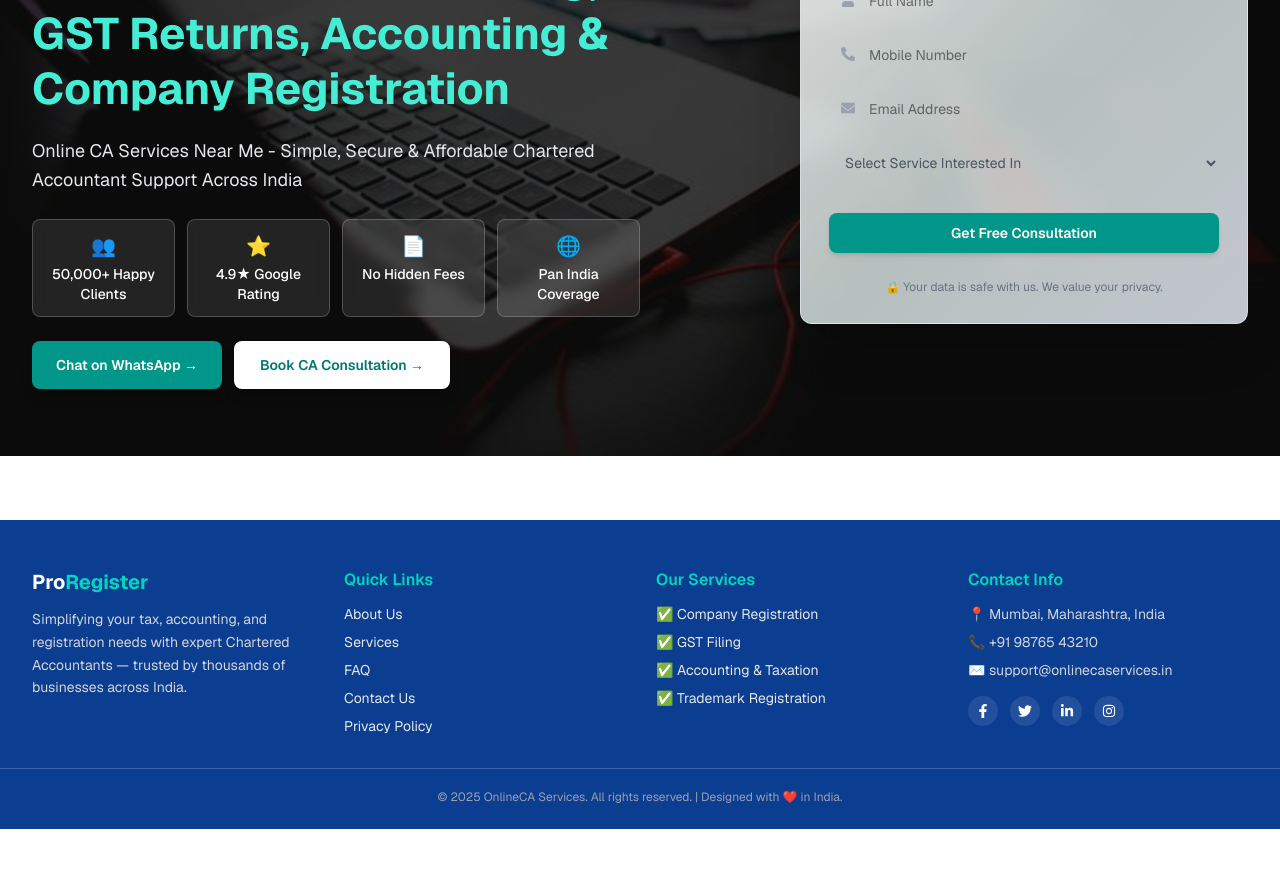
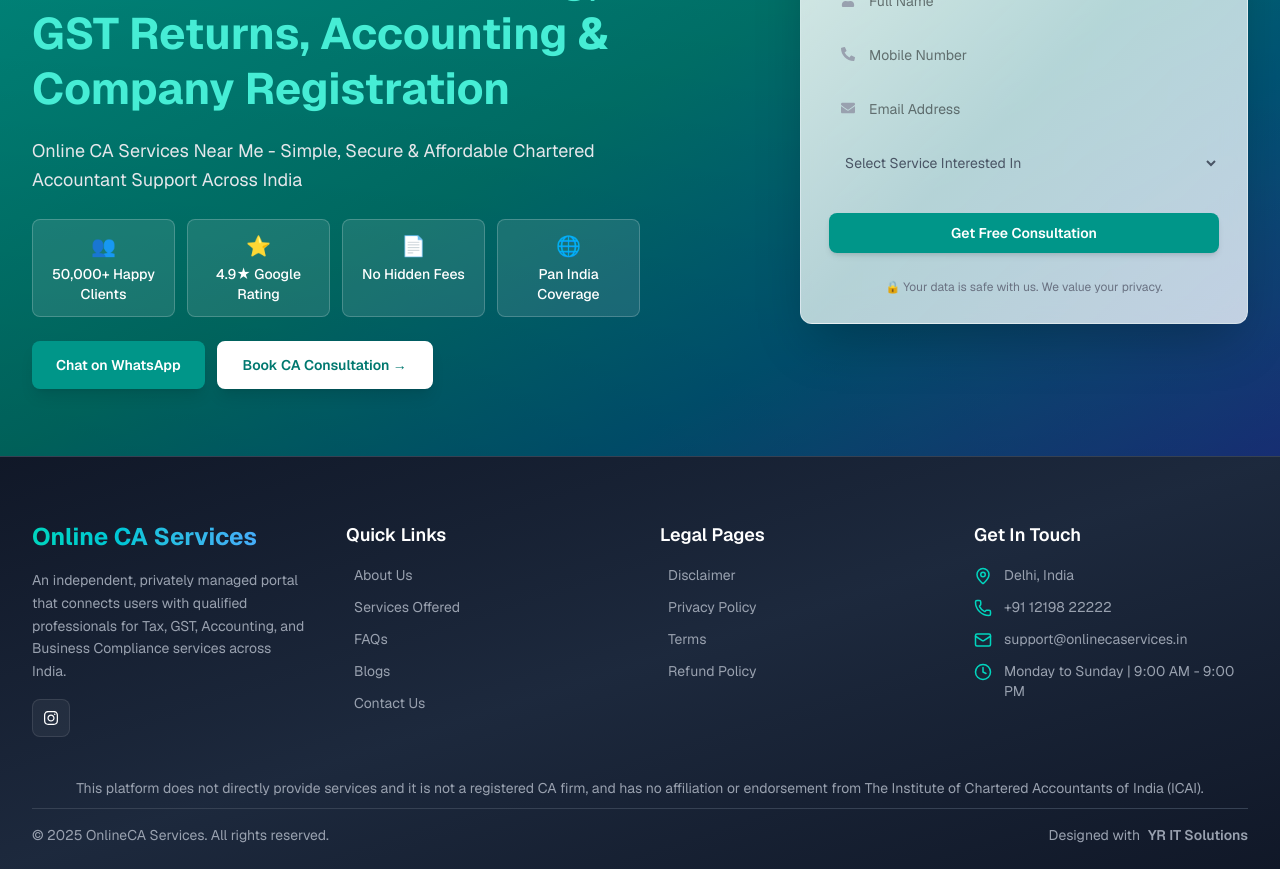
Before and after one commit to Kirito-012/onlineCAServices, a Next.js app: page / in a window 1280 px wide. Shown: the part 280-1149 px from the top of the page. Before the commit the page ends 1109 px from the top, so only its background shows below. Built offline with nearby package versions, Linux system fonts and the light colour scheme.

Commit message:
Footer Changes, Animation

```diff
--- a/app/components/Footer.tsx
+++ b/app/components/Footer.tsx
@@ -1,124 +1,241 @@
-"use client";
+'use client'
 
-import { FaFacebookF, FaTwitter, FaLinkedinIn, FaInstagram } from "react-icons/fa";
-import Link from "next/link";
+import {FaFacebookF, FaTwitter, FaLinkedinIn, FaInstagram} from 'react-icons/fa'
+import {Mail, Phone, MapPin, Clock} from 'lucide-react'
+import Link from 'next/link'
+import {useEffect} from 'react'
 
 export default function Footer() {
+	useEffect(() => {
+		const observer = new IntersectionObserver(
+			(entries) => {
+				entries.forEach((entry) => {
+					if (entry.isIntersecting) {
+						entry.target.classList.add('animate-in')
+					}
+				})
+			},
+			{threshold: 0.1}
+		)
+
+		const elements = document.querySelectorAll('.footer-animate')
+		elements.forEach((el) => observer.observe(el))
+
+		return () => observer.disconnect()
+	}, [])
 	return (
-    <footer className="bg-[#0B3D91] text-white pt-12 pb-6 mt-16">
-      <div className="max-w-7xl mx-auto px-4 sm:px-6 lg:px-8 grid grid-cols-1 md:grid-cols-4 gap-8">
+		<footer className='bg-linear-to-br from-gray-900 via-slate-800 to-gray-900 text-white pt-16 pb-6 border-t border-gray-700'>
+			<style
+				jsx
+				global>{`
+				.footer-animate {
+					opacity: 0;
+					transform: translateY(20px);
+					transition: opacity 0.6s ease-out, transform 0.6s ease-out;
+				}
+				.footer-animate.animate-in {
+					opacity: 1;
+					transform: translateY(0);
+				}
+				.footer-stagger-1 {
+					transition-delay: 0.1s;
+				}
+				.footer-stagger-2 {
+					transition-delay: 0.2s;
+				}
+				.footer-stagger-3 {
+					transition-delay: 0.3s;
+				}
+				.footer-stagger-4 {
+					transition-delay: 0.4s;
+				}
+			`}</style>
+			<div className='max-w-7xl mx-auto px-4 sm:px-6 lg:px-8'>
+				<div className='grid grid-cols-1 md:grid-cols-2 lg:grid-cols-4 gap-10 pb-10'>
 					{/* Brand Section */}
-        <div>
-          <h2 className="text-xl font-bold mb-3">
-            Pro<span className="text-teal-400">Register</span>
+					<div className='footer-animate footer-stagger-1'>
+						<h2 className='text-2xl font-bold mb-4 bg-linear-to-r from-teal-400 to-blue-400 bg-clip-text text-transparent'>
+							Online CA Services
 						</h2>
-          <p className="text-gray-300 text-sm leading-relaxed">
-            Simplifying your tax, accounting, and registration needs with
-            expert Chartered Accountants — trusted by thousands of businesses
-            across India.
+						<p className='text-gray-400 text-sm leading-relaxed mb-4'>
+							An independent, privately managed portal that connects users with
+							qualified professionals for Tax, GST, Accounting, and Business
+							Compliance services across India.
 						</p>
+						{/* Social Links */}
+						<div className='flex gap-3'>
+							<a
+								href='https://www.instagram.com/onlinecaservices.in/'
+								aria-label='Instagram'
+								className='bg-white/5 p-2.5 rounded-lg hover:bg-teal-600 hover:scale-110 transition-all duration-300 border border-white/10'>
+								<FaInstagram size={16} />
+							</a>
+						</div>
 					</div>
 
 					{/* Quick Links */}
-        <div>
-          <h3 className="text-base font-semibold mb-3 text-teal-400">
+					<div className='footer-animate footer-stagger-2'>
+						<h3 className='text-lg font-semibold mb-4 text-white'>
 							Quick Links
 						</h3>
-          <ul className="space-y-2 text-gray-200 text-sm">
+						<ul className='space-y-3'>
 							<li>
-              <Link href="/about" className="hover:text-teal-300 transition-colors">
+								<Link
+									href='/about'
+									className='text-gray-400 hover:text-teal-400 transition-colors text-sm flex items-center gap-2 group'>
+									<span className='w-0 h-0.5 bg-teal-400 group-hover:w-4 transition-all duration-300'></span>
 									About Us
 								</Link>
 							</li>
 							<li>
-              <Link href="/services" className="hover:text-teal-300 transition-colors">
-                Services
+								<Link
+									href='/services'
+									className='text-gray-400 hover:text-teal-400 transition-colors text-sm flex items-center gap-2 group'>
+									<span className='w-0 h-0.5 bg-teal-400 group-hover:w-4 transition-all duration-300'></span>
+									Services Offered
 								</Link>
 							</li>
 							<li>
-              <Link href="/faq" className="hover:text-teal-300 transition-colors">
-                FAQ
+								<Link
+									href='/faq'
+									className='text-gray-400 hover:text-teal-400 transition-colors text-sm flex items-center gap-2 group'>
+									<span className='w-0 h-0.5 bg-teal-400 group-hover:w-4 transition-all duration-300'></span>
+									FAQs
 								</Link>
 							</li>
 							<li>
-              <Link href="/contact" className="hover:text-teal-300 transition-colors">
-                Contact Us
+								<Link
+									href='/blogs'
+									className='text-gray-400 hover:text-teal-400 transition-colors text-sm flex items-center gap-2 group'>
+									<span className='w-0 h-0.5 bg-teal-400 group-hover:w-4 transition-all duration-300'></span>
+									Blogs
 								</Link>
 							</li>
 							<li>
-              <Link href="/privacypolicy" className="hover:text-teal-300 transition-colors">
-                Privacy Policy
+								<Link
+									href='/contact'
+									className='text-gray-400 hover:text-teal-400 transition-colors text-sm flex items-center gap-2 group'>
+									<span className='w-0 h-0.5 bg-teal-400 group-hover:w-4 transition-all duration-300'></span>
+									Contact Us
 								</Link>
 							</li>
 						</ul>
 					</div>
 
 					{/* Services */}
-        <div>
-          <h3 className="text-base font-semibold mb-3 text-teal-400">
-            Our Services
+					<div className='footer-animate footer-stagger-3'>
+						<h3 className='text-lg font-semibold mb-4 text-white'>
+							Legal Pages
 						</h3>
-          <ul className="space-y-2 text-gray-200 text-sm">
-            <li>✅ Company Registration</li>
-            <li>✅ GST Filing</li>
-            <li>✅ Accounting & Taxation</li>
-            <li>✅ Trademark Registration</li>
+						<ul className='space-y-3'>
+							<li>
+								<Link
+									href='/disclaimer'
+									className='text-gray-400 hover:text-teal-400 transition-colors text-sm flex items-center gap-2 group'>
+									<span className='w-0 h-0.5 bg-teal-400 group-hover:w-4 transition-all duration-300'></span>
+									Disclaimer
+								</Link>
+							</li>
+							<li>
+								<Link
+									href='/privacypolicy'
+									className='text-gray-400 hover:text-teal-400 transition-colors text-sm flex items-center gap-2 group'>
+									<span className='w-0 h-0.5 bg-teal-400 group-hover:w-4 transition-all duration-300'></span>
+									Privacy Policy
+								</Link>
+							</li>
+
+							<li>
+								<Link
+									href='/terms'
+									className='text-gray-400 hover:text-teal-400 transition-colors text-sm flex items-center gap-2 group'>
+									<span className='w-0 h-0.5 bg-teal-400 group-hover:w-4 transition-all duration-300'></span>
+									Terms
+								</Link>
+							</li>
+							<li>
+								<Link
+									href='/refundpolicy'
+									className='text-gray-400 hover:text-teal-400 transition-colors text-sm flex items-center gap-2 group'>
+									<span className='w-0 h-0.5 bg-teal-400 group-hover:w-4 transition-all duration-300'></span>
+									Refund Policy
+								</Link>
+							</li>
 						</ul>
 					</div>
 
 					{/* Contact Info */}
-        <div>
-          <h3 className="text-base font-semibold mb-3 text-teal-400">
-            Contact Info
+					<div className='footer-animate footer-stagger-4'>
+						<h3 className='text-lg font-semibold mb-4 text-white'>
+							Get In Touch
 						</h3>
-          <p className="text-gray-300 text-sm">
-            📍 Mumbai, Maharashtra, India
+						<ul className='space-y-3'>
+							<li className='flex items-start gap-3 text-gray-400 text-sm group'>
+								<MapPin
+									size={18}
+									className='text-teal-400 shrink-0 mt-0.5 group-hover:scale-110 transition-transform'
+								/>
+								<span>Delhi, India</span>
+							</li>
+							<li className='flex items-start gap-3 text-gray-400 text-sm group'>
+								<Phone
+									size={18}
+									className='text-teal-400 shrink-0 mt-0.5 group-hover:scale-110 transition-transform'
+								/>
+								<a
+									href='tel:+919876543210'
+									className='hover:text-teal-400 transition-colors'>
+									+91 12198 22222
+								</a>
+							</li>
+							<li className='flex items-start gap-3 text-gray-400 text-sm group'>
+								<Mail
+									size={18}
+									className='text-teal-400 shrink-0 mt-0.5 group-hover:scale-110 transition-transform'
+								/>
+								<a
+									href='mailto:support@onlinecaservices.in'
+									className='hover:text-teal-400 transition-colors break-all'>
+									support@onlinecaservices.in
+								</a>
+							</li>
+							<li className='flex items-start gap-3 text-gray-400 text-sm group'>
+								<Clock
+									size={18}
+									className='text-teal-400 shrink-0 mt-0.5 group-hover:scale-110 transition-transform'
+								/>
+								Monday to Sunday | 9:00 AM - 9:00 PM
+							</li>
+						</ul>
+					</div>
+				</div>
+				<div className='text-center text-gray-400 text-sm leading-relaxed'>
+					This platform does not directly provide services and it is not a
+					registered CA firm, and has no affiliation or endorsement from The
+					Institute of Chartered Accountants of India (ICAI).
+				</div>
+
+				{/* Bottom Bar */}
+				<div className='border-t border-gray-700 mt-2 pt-4'>
+					<div className='flex flex-col md:flex-row justify-between items-center gap-4'>
+						<p className='text-gray-400 text-sm'>
+							© {new Date().getFullYear()} OnlineCA Services. All rights
+							reserved.
 						</p>
-          <p className="text-gray-300 text-sm mt-2">
-            📞 +91 98765 43210
+						<p className='text-gray-400 text-sm flex items-center gap-2'>
+							Designed with{' '}
+							<span className='font-semibold'>
+								<a
+									href='https://yritsolutions.com/'
+									target='_blank'
+									rel='noopener noreferrer'>
+									YR IT Solutions
+								</a>
+							</span>
 						</p>
-          <p className="text-gray-300 text-sm mt-2">
-            ✉️ support@onlinecaservices.in
-          </p>
-
-          {/* Social Links */}
-          <div className="flex gap-3 mt-4">
-            <a
-              href="#"
-              aria-label="Facebook"
-              className="bg-white/10 p-2 rounded-full hover:bg-teal-500 transition-all duration-200"
-            >
-              <FaFacebookF size={14} />
-            </a>
-            <a
-              href="#"
-              aria-label="Twitter"
-              className="bg-white/10 p-2 rounded-full hover:bg-teal-500 transition-all duration-200"
-            >
-              <FaTwitter size={14} />
-            </a>
-            <a
-              href="#"
-              aria-label="LinkedIn"
-              className="bg-white/10 p-2 rounded-full hover:bg-teal-500 transition-all duration-200"
-            >
-              <FaLinkedinIn size={14} />
-            </a>
-            <a
-              href="#"
-              aria-label="Instagram"
-              className="bg-white/10 p-2 rounded-full hover:bg-teal-500 transition-all duration-200"
-            >
-              <FaInstagram size={14} />
-            </a>
 					</div>
 				</div>
 			</div>
-
-      {/* Divider Line */}
-      <div className="border-t border-white/20 mt-8 pt-5 text-center text-gray-400 text-xs">
-        © {new Date().getFullYear()} OnlineCA Services. All rights reserved. | Designed with ❤️ in India.
-      </div>
 		</footer>
-  );
+	)
 }
--- a/app/components/Header.tsx
+++ b/app/components/Header.tsx
@@ -10,7 +10,7 @@ export default function Header() {
 	const pathname = usePathname()
 
 	return (
-		<header className='fixed top-0 left-0 w-full bg-white shadow-sm z-50 border-b border-gray-100'>
+		<header className='fixed top-0 left-0 w-full bg-white shadow-sm z-50'>
 			<div className='max-w-7xl mx-auto px-4 sm:px-6 lg:px-8 py-3 flex justify-between items-center'>
 				<Link
 					href='/'
@@ -25,6 +25,13 @@ export default function Header() {
 				</Link>
 
 				<nav className='hidden md:flex space-x-8 text-base text-gray-700 font-medium'>
+					<Link
+						href='/'
+						className={`hover:text-teal-600 transition-colors duration-300 ease-linear ${
+							pathname === '/' ? 'text-teal-600 font-semibold' : ''
+						}`}>
+						Home
+					</Link>
 					<Link
 						href='/about'
 						className={`hover:text-teal-600 transition-colors duration-300 ease-linear ${
@@ -58,10 +65,10 @@ export default function Header() {
 						className={`hover:text-teal-600 transition-colors duration-300 ease-l ${
 							pathname === '/contact' ? 'text-teal-600 font-semibold' : ''
 						}`}>
-						Contact
+						Contact Us
 					</Link>
 				</nav>
-				<div className='hidden md:block'>
+				<div className='hidden text-white md:block'>
 					<Link
 						href='/contact'
 						className='bg-teal-600 text-white px-5 py-2.5 rounded-lg text-sm font-semibold hover:bg-teal-700 transition-all duration-200 flex items-center gap-2 shadow-sm hover:shadow'>
@@ -80,6 +87,14 @@ export default function Header() {
 			{isOpen && (
 				<div className='md:hidden bg-white border-t border-gray-100 shadow-lg'>
 					<nav className='flex flex-col items-center py-6 space-y-4 text-gray-700 font-medium text-sm'>
+						<Link
+							href='/'
+							onClick={() => setIsOpen(false)}
+							className={`hover:text-teal-600 transition-colors ${
+								pathname === '/' ? 'text-teal-600 font-semibold' : ''
+							}`}>
+							Home
+						</Link>
 						<Link
 							href='/about'
 							onClick={() => setIsOpen(false)}
--- a/app/components/HeroSection.tsx
+++ b/app/components/HeroSection.tsx
@@ -11,17 +11,86 @@ export default function HeroSection() {
 	})
 
 	return (
-		<section
-			className='relative bg-cover bg-center bg-no-repeat text-white pt-24 pb-16 min-h-[calc(100vh-64px)]'
-			style={{
-				backgroundImage: "url('/hero2.jpeg')",
-			}}>
-			<div className='absolute inset-0 bg-black/65'></div>
+		<section className='relative text-white pt-24 pb-16 min-h-[calc(100vh-64px)] bg-linear-to-br from-teal-600 via-teal-700 to-blue-900'>
+			<style jsx>{`
+				@keyframes fadeInUp {
+					from {
+						opacity: 0;
+						transform: translateY(30px);
+					}
+					to {
+						opacity: 1;
+						transform: translateY(0);
+					}
+				}
+				@keyframes fadeInLeft {
+					from {
+						opacity: 0;
+						transform: translateX(-30px);
+					}
+					to {
+						opacity: 1;
+						transform: translateX(0);
+					}
+				}
+				@keyframes fadeInRight {
+					from {
+						opacity: 0;
+						transform: translateX(30px);
+					}
+					to {
+						opacity: 1;
+						transform: translateX(0);
+					}
+				}
+				.animate-fade-in-up {
+					animation: fadeInUp 0.8s ease-out forwards;
+				}
+				.animate-fade-in-left {
+					animation: fadeInLeft 0.8s ease-out forwards;
+				}
+				.animate-fade-in-right {
+					animation: fadeInRight 0.8s ease-out forwards;
+				}
+				.delay-100 {
+					animation-delay: 0.1s;
+					opacity: 0;
+				}
+				.delay-200 {
+					animation-delay: 0.2s;
+					opacity: 0;
+				}
+				.delay-300 {
+					animation-delay: 0.3s;
+					opacity: 0;
+				}
+				.delay-400 {
+					animation-delay: 0.4s;
+					opacity: 0;
+				}
+				.delay-500 {
+					animation-delay: 0.5s;
+					opacity: 0;
+				}
+				.delay-600 {
+					animation-delay: 0.6s;
+					opacity: 0;
+				}
+				.delay-700 {
+					animation-delay: 0.7s;
+					opacity: 0;
+				}
+				.delay-800 {
+					animation-delay: 0.8s;
+					opacity: 0;
+				}
+			`}</style>
+			<div className='absolute inset-0 bg-linear-to-t from-black/20 to-transparent'></div>
 
 			<div className='relative max-w-7xl mx-auto flex flex-col lg:flex-row items-center justify-between gap-10 px-4 sm:px-6 lg:px-8 z-10'>
 				{/* Left Content */}
 				<div className='lg:w-1/2 space-y-5 mt-8 lg:mt-20'>
-					<h1 className='text-3xl sm:text-4xl lg:text-[44px] font-bold leading-tight'>
+					<h1 className='text-3xl sm:text-4xl lg:text-[44px] font-bold leading-tight animate-fade-in-left'>
 						<span className='text-white'>
 							Trusted & Expert Chartered Accountants for{' '}
 						</span>
@@ -30,13 +99,13 @@ export default function HeroSection() {
 						</span>
 					</h1>
 
-					<p className='text-gray-200 text-base sm:text-lg max-w-2xl leading-relaxed'>
+					<p className='text-gray-200 text-base sm:text-lg max-w-2xl leading-relaxed animate-fade-in-left delay-200'>
 						Online CA Services Near Me - Simple, Secure & Affordable Chartered
 						Accountant Support Across India
 					</p>
 
 					{/* Feature Highlights */}
-					<div className='grid grid-cols-2 lg:grid-cols-4 gap-3 mt-6'>
+					<div className='grid grid-cols-2 lg:grid-cols-4 gap-3 mt-6 animate-fade-in-up delay-300'>
 						{[
 							{title: '50,000+ Happy Clients', icon: '👥'},
 							{title: '4.9★ Google Rating', icon: '⭐'},
@@ -45,7 +114,7 @@ export default function HeroSection() {
 						].map((f, i) => (
 							<div
 								key={i}
-								className='bg-white/10 backdrop-blur-sm p-3 rounded-lg text-xs sm:text-sm text-center border border-white/20'>
+								className='bg-white/10 backdrop-blur-sm p-3 rounded-lg text-xs sm:text-sm text-center border border-white/20 hover:bg-white/20 hover:scale-105 transition-all duration-300'>
 								<div className='text-xl mb-1'>{f.icon}</div>
 								<div className='font-medium'>{f.title}</div>
 							</div>
@@ -53,18 +122,18 @@ export default function HeroSection() {
 					</div>
 
 					{/* CTA Buttons */}
-					<div className='flex flex-wrap gap-3 mt-6'>
-						<button className='cursor-pointer bg-teal-600 text-white px-6 py-3 rounded-lg text-sm font-semibold hover:bg-teal-700 transition-all duration-200 shadow-lg hover:shadow-xl'>
-							Chat on WhatsApp →
+					<div className='flex flex-wrap gap-3 mt-6 animate-fade-in-left delay-400'>
+						<button className='cursor-pointer bg-teal-600 text-white px-6 py-3 rounded-lg text-sm font-semibold hover:bg-teal-700 hover:scale-105 transition-all duration-200 shadow-lg hover:shadow-xl'>
+							Chat on WhatsApp
 						</button>
-						<button className='cursor-pointer bg-white text-teal-700 border-2 border-white px-6 py-3 rounded-lg text-sm font-semibold hover:bg-teal-50 transition-all duration-200 shadow-lg'>
+						<button className='cursor-pointer bg-white text-teal-700 border-2 border-white px-6 py-3 rounded-lg text-sm font-semibold hover:bg-teal-100 hover:scale-105 transition-all duration-200 shadow-lg'>
 							Book CA Consultation →
 						</button>
 					</div>
 				</div>
 
 				{/* Right Form */}
-				<div className='w-full max-w-md mx-auto lg:mx-0 bg-linear-to-br from-white/85 via-teal-50/75 to-blue-50/80 backdrop-blur-md rounded-xl shadow-2xl border border-white/40 p-6 lg:p-7'>
+				<div className='w-full max-w-md mx-auto lg:mx-0 bg-linear-to-br from-white/85 via-teal-50/75 to-blue-50/80 backdrop-blur-md rounded-xl shadow-2xl border border-white/40 p-6 lg:p-7 animate-fade-in-right delay-500'>
 					<h2 className='text-xl font-bold text-center text-gray-900 mb-2'>
 						Request a Callback
 					</h2>
@@ -110,7 +179,7 @@ export default function HeroSection() {
 
 						<button
 							type='submit'
-							className='w-full bg-teal-600 hover:bg-teal-700 text-white font-semibold py-2.5 text-sm rounded-lg transition-all duration-200 shadow-md hover:shadow-lg mt-4'>
+							className='w-full bg-teal-600 cursor-pointer hover:bg-teal-700 hover:scale-105 text-white font-semibold py-2.5 text-sm rounded-lg transition-all duration-200 shadow-md hover:shadow-lg mt-4'>
 							Get Free Consultation
 						</button>
 
--- a/app/privacypolicy/page.tsx
+++ b/app/privacypolicy/page.tsx
@@ -7,9 +7,30 @@ export default function PrivacyPolicy() {
 		<>
 			<Header />
 			<main className='min-h-screen bg-gray-50 pt-20 pb-16'>
+				<style
+					jsx
+					global>{`
+					@keyframes fadeInUp {
+						from {
+							opacity: 0;
+							transform: translateY(30px);
+						}
+						to {
+							opacity: 1;
+							transform: translateY(0);
+						}
+					}
+					.header-fade {
+						animation: fadeInUp 0.8s ease-out forwards;
+					}
+					.content-fade {
+						animation: fadeInUp 0.8s ease-out 0.4s forwards;
+						opacity: 0;
+					}
+				`}</style>
 				<div className='max-w-5xl mx-auto px-4 sm:px-6 lg:px-8 py-12'>
 					{/* Header Section */}
-					<div className='bg-linear-to-r from-teal-600 to-blue-700 rounded-xl p-8 mb-8 text-white shadow-lg'>
+					<div className='bg-linear-to-r from-teal-600 to-blue-700 rounded-xl p-8 mb-8 text-white shadow-lg header-fade'>
 						<h1 className='text-3xl sm:text-4xl font-bold mb-3'>
 							Comprehensive Legal Policies
 						</h1>
@@ -17,7 +38,7 @@ export default function PrivacyPolicy() {
 					</div>
 
 					{/* Content Container */}
-					<div className='bg-white rounded-xl shadow-md p-6 sm:p-10 space-y-10'>
+					<div className='bg-white rounded-xl shadow-md p-6 sm:p-10 space-y-10 content-fade'>
 						{/* Section A: Disclaimer & Legal Notice */}
 						<section>
 							<h2 className='text-2xl font-bold text-gray-900 mb-6 pb-3 border-b-2 border-teal-500'>
```
Also changed, not shown: app/about/page.tsx (+67 -18 lines). Lines whose indentation alone changed are shown as unchanged.
